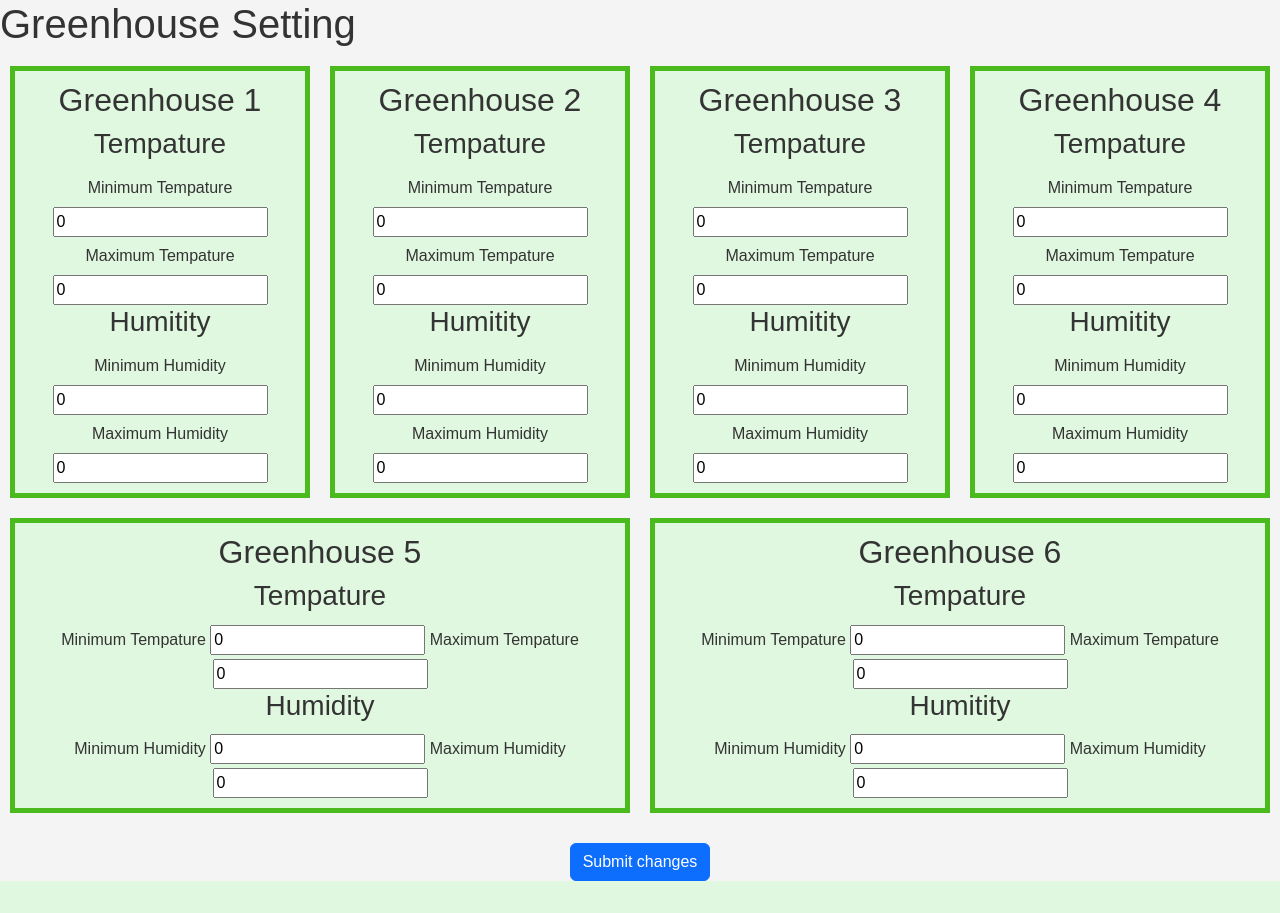
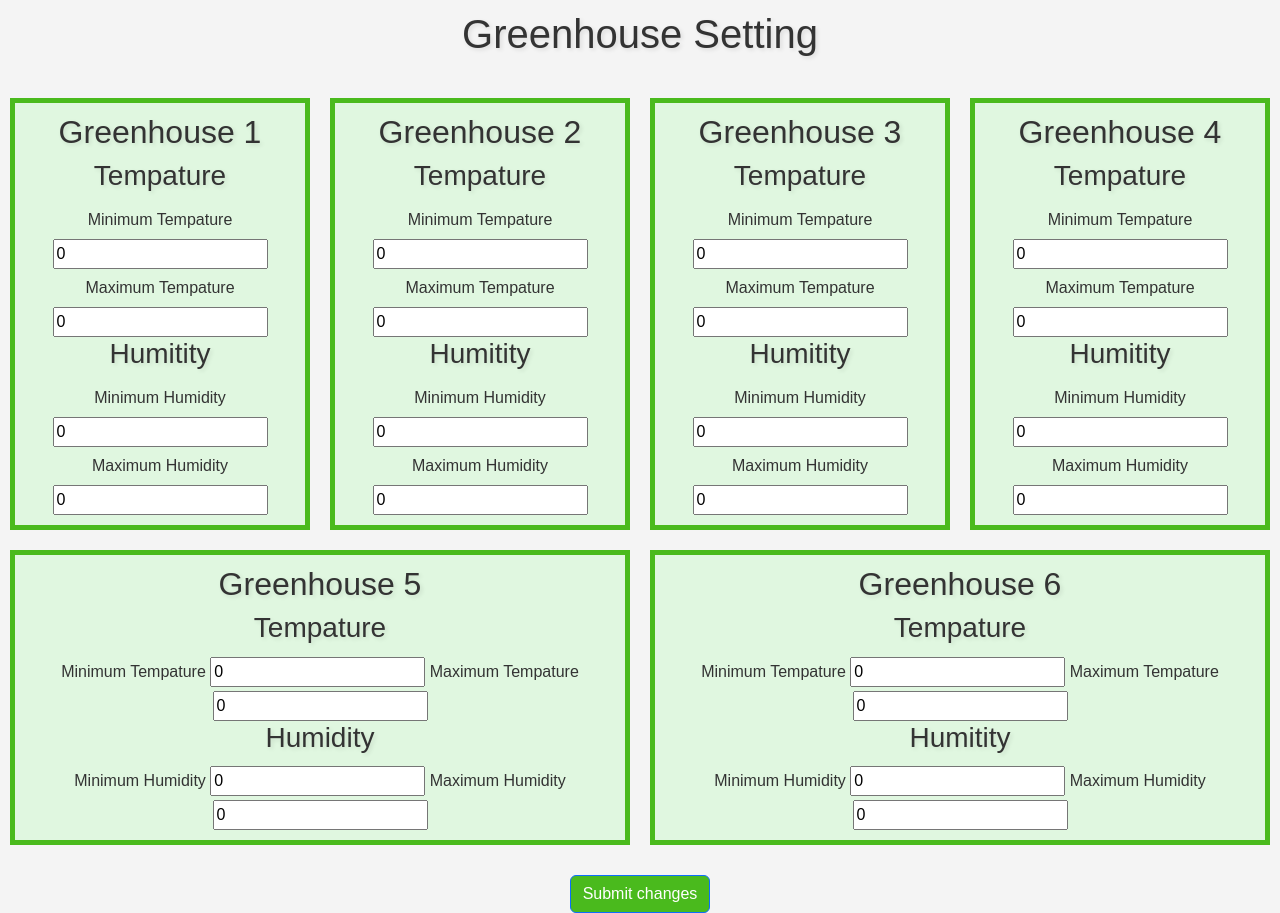
Before and after one commit to 44440-f23/greenhouse-frontend, a Flask app: page /settings in a window 1280 px wide. Shown: the part 56-969 px from the top of the page. Before the commit the page ends 937 px from the top, so only its background shows below. Run offline with Flask 3, Linux system fonts and the light colour scheme; data that the repository does not hold is empty; some libraries are stand-ins or nearby versions.

Commit message:
Update settings.css

```diff
--- a/static/settings.css
+++ b/static/settings.css
@@ -9,7 +9,18 @@ body {
   color: #333; /* Dark text color for better readability */
   font-family: 'Arial', sans-serif
 }
-
+h1{
+  text-shadow: 2px 2px 4px rgba(0, 0, 0, 0.1); /* Subtle text shadow */
+  margin-bottom: 20px;
+  padding: 10px;
+  text-align: center;
+}
+h2{
+  text-shadow: 2px 2px 4px rgba(0, 0, 0, 0.1); /* Subtle text shadow */
+}
+h3{
+  text-shadow: 2px 2px 4px rgba(0, 0, 0, 0.1); /* Subtle text shadow */
+}
 /* Apply CSS styles to arrange greenhouses side by side */
 .greenhouse-form {
   display: flex;
@@ -26,16 +37,27 @@ body {
   box-sizing: border-box;
   background-color: #e0f7e0; /* Light green background color */
   color: #333; /* Dark text color for legibility */
-  transition: transform 0.3s ease-in-out;
+  transition: transform 0.3s ease-in-out, background-color 0.3s ease;
+
 }
 
 .greenhouse:hover {
   transform: scale(1.05); /* Slightly scale up on hover */
+  background-color: #c0e8c0; /* Slightly darker color on hover */
 }
 
 .col-12 {
   flex-basis: 100%;
   margin-top: 20px;
 }
+.col-12 .btn-primary {
+  background-color: #4aba1d; /* Default color */
+  color: #fff; /* Text color for better readability */
+  transition: background-color 0.3s ease; /* Add transition for smooth effect */
+}
 
+/* Add hover effect */
+.col-12 .btn-primary:hover {
+  background-color: #3a901b; /* Darker color on hover */
+}
 /* Add any other styles as needed */
```
